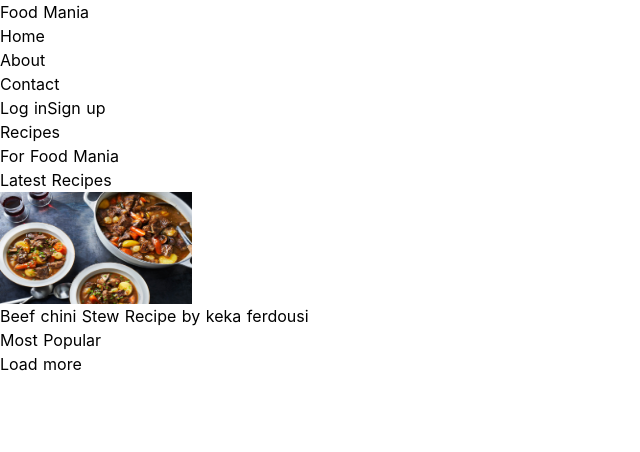
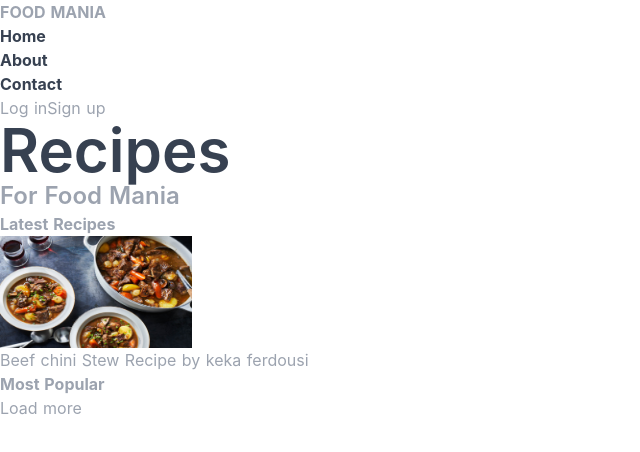
Before and after one commit to meherab-hossain/nuxt-practice, a Nuxt app: page / in a window 1280 px wide. Shown: the top 452 px of the page, without its empty margins (0-640 px from the left). Built offline with nearby package versions, Linux system fonts and the light colour scheme.

Commit message:
text font color added

```diff
--- a/pages/index.vue
+++ b/pages/index.vue
@@ -1,14 +1,14 @@
 <template>
   <div class="container">
-    <div>
+    <div class="text-gray-400">
       <div>
         <nav>
           <div>
             <h1>
-              <a href="/">Food Mania</a>
+              <a href="/" class="font-bold uppercase">Food Mania</a>
             </h1>
           </div>
-          <ul>
+          <ul class="text-gray-700 font-bold">
             <li>
               <a href="#">
                 <span>Home</span>
@@ -35,12 +35,12 @@
         </div>
 
         <header>
-          <h2>Recipes</h2>
-          <h3>For Food Mania</h3>
+          <h2  class="text-gray-700 text-6xl font-semibold">Recipes</h2>
+          <h3 class="text-2xl font-semibold">For Food Mania</h3>
         </header>
 
         <div>
-          <h4>Latest Recipes</h4>
+          <h4 class="font-bold">Latest Recipes</h4>
 
           <div>
             <!-- cards go here -->
@@ -57,7 +57,7 @@
             </div>
           </div>
 
-          <h4>Most Popular</h4>
+          <h4 class="font-bold">Most Popular</h4>
 
           <div>
             <!-- cards go here -->
```
